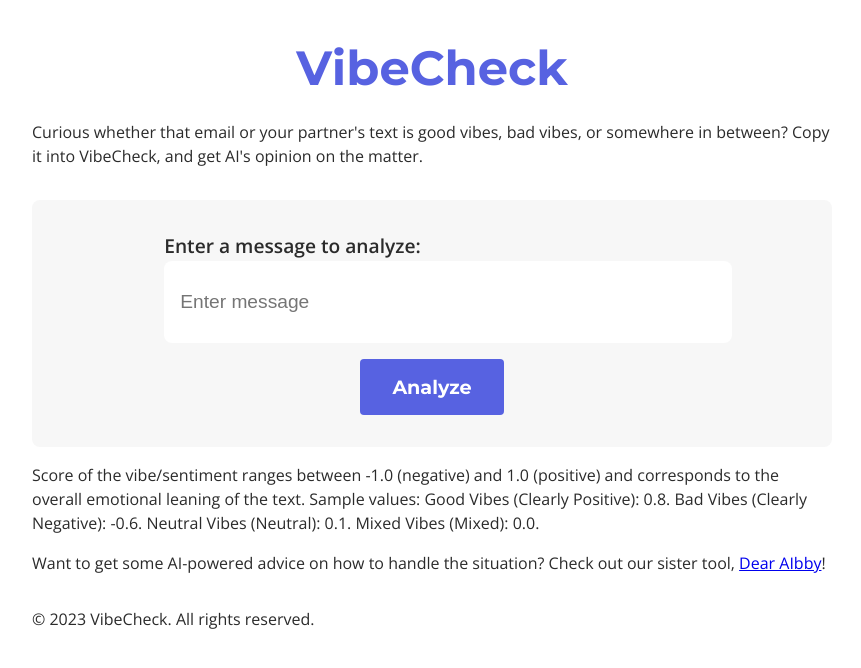
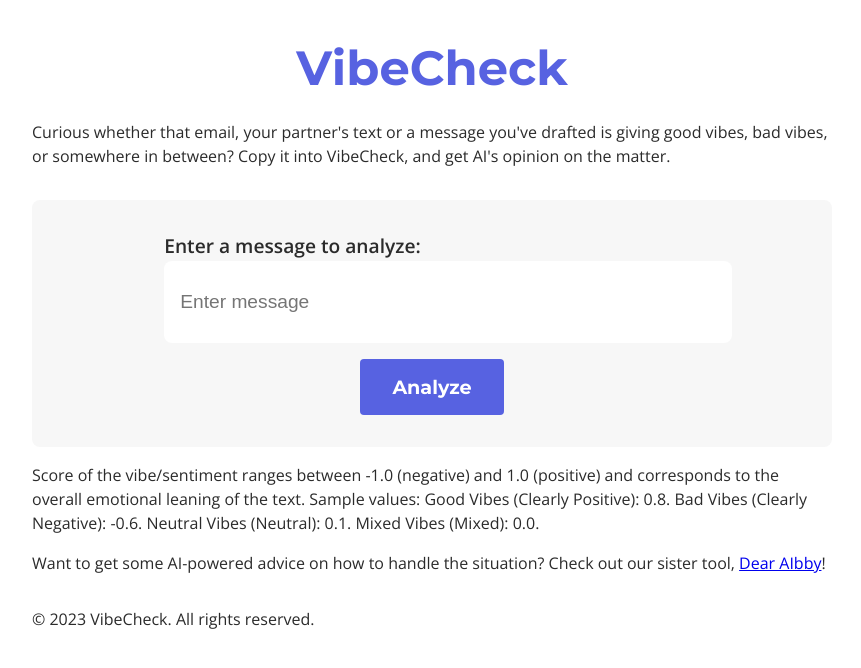
Before and after one commit to jtwirly/sentiment-analysis-web, a React (Create React App) app: page / in a window 1280 px wide. Shown: the top 668 px of the page, without its empty margins (208-1069 px from the left). Built offline with nearby package versions, Linux system fonts and the light colour scheme.

Commit message:
Updated copy

```diff
--- a/src/App.js
+++ b/src/App.js
@@ -7,7 +7,7 @@ function App() {
     <div className="container">
       <header>
         <h1>VibeCheck</h1>
-        <p>Curious whether that email or your partner's text is good vibes, bad vibes, or somewhere in between? Copy it into VibeCheck, and get AI's opinion on the matter.</p>
+        <p>Curious whether that email, your partner's text or a message you've drafted is giving good vibes, bad vibes, or somewhere in between? Copy it into VibeCheck, and get AI's opinion on the matter.</p>
       </header>
       <main>
         <SentimentAnalysisForm />
```
